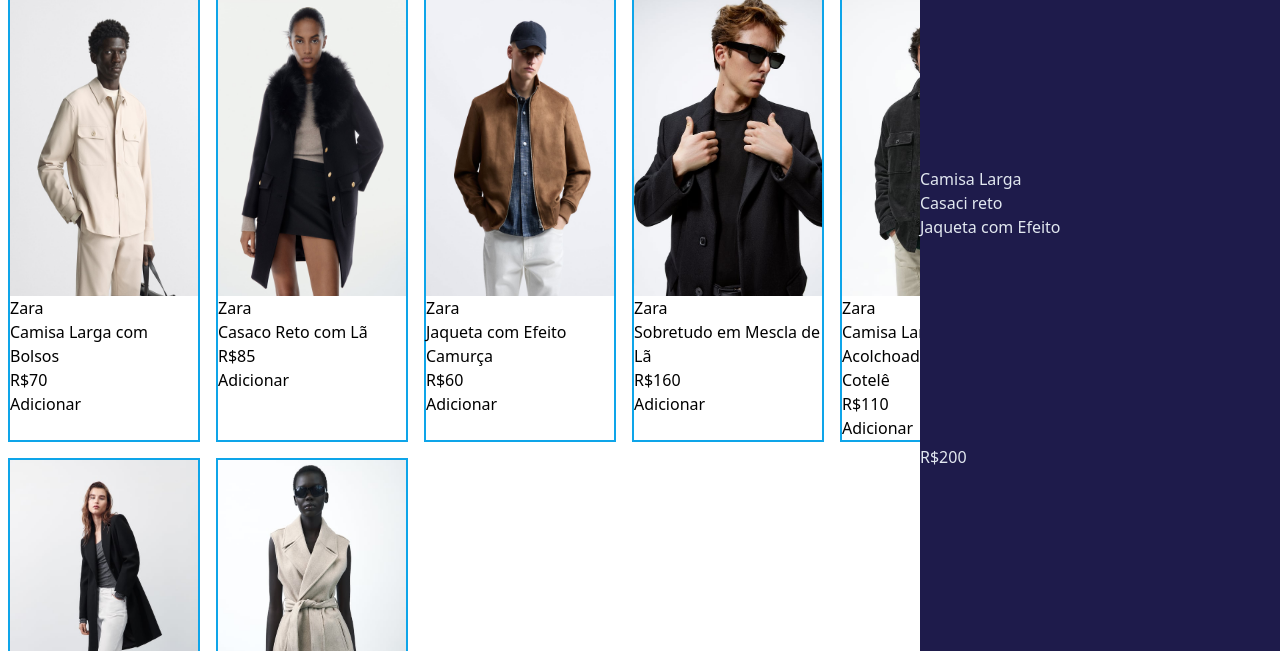
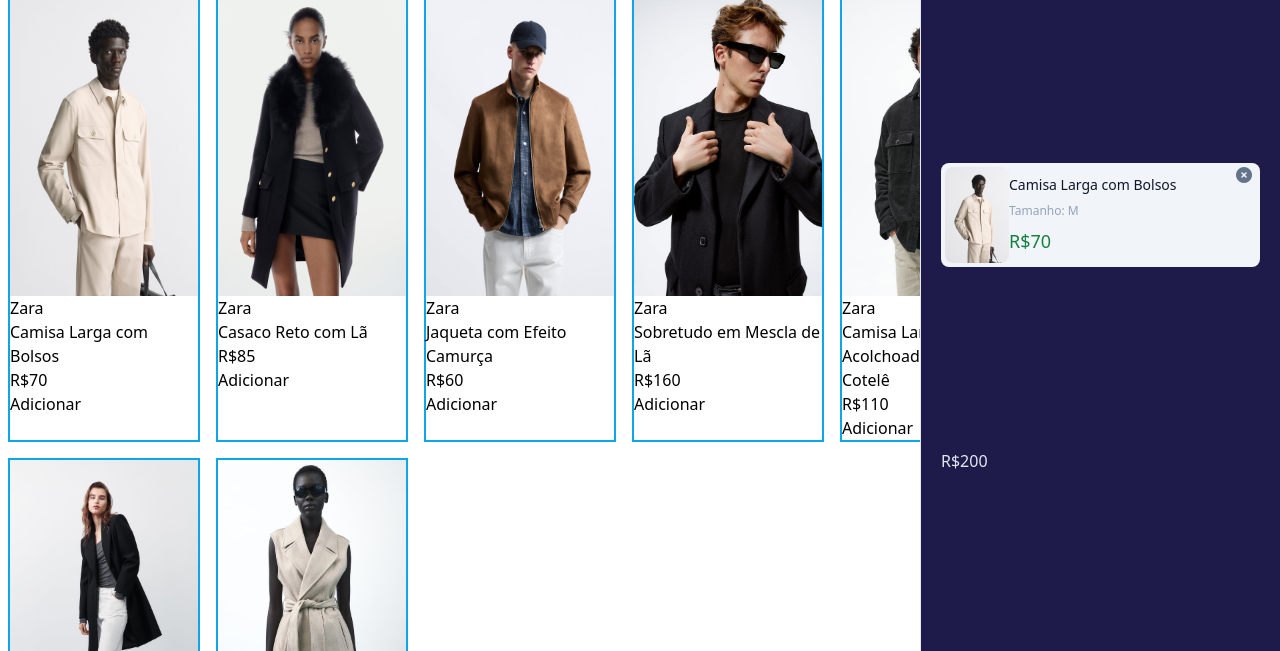
Before and after one commit to douglas-dmc/magazine, a website built with Vite: page index.html in a window 1280 px wide. Shown: the part 94-745 px from the top of the page. Built offline with nearby package versions, Linux system fonts and the light colour scheme.

Commit message:
aula 3 em andamento

```diff
--- a/index.html
+++ b/index.html
@@ -15,20 +15,36 @@
     </head>
     <body>
         <section
-            class="fixed top-0 right-[0px] bg-indigo-950 h-screen w-[360px] text-slate-200 flex flex-col justify-between"
+            class="fixed top-0 right-[0px] bg-indigo-950 h-screen w-[360px] text-slate-200 flex flex-col justify-between duration-200 z-50 border-l border-slate-200 p-5"
             id="carrinho"
         >
             <div id="cabecalho-carrinho" class="flex justify-between m-4">
                 <p>Meu carrinho</p>
-                <button id="fechar-carrinho"><i class="fa-solid fa-circle-xmark"></i></button>
+                <button id="fechar-carrinho">
+                    <i class="fa-solid fa-circle-xmark"></i>
+                </button>
             </div>
             <section id="produtos-carrinho">
-              <p>Camisa Larga</p>
-              <p>Casaci reto</p>
-              <p>Jaqueta com Efeito</p>
+                <article class="flex bg-slate-100 rounded-lg p-1 relative">
+                    <button id="fechar-carrinho" class="absolute top-0 right-2">
+                        <i class="fa-solid fa-circle-xmark text-slate-500 hover:text-slate-800"></i>
+                    </button>
+                    <img
+                        src="./assets/img/product-1.jpg"
+                        alt="Carrinho: produto 1"
+                        class="h-24 rounded-lg"
+                    />
+                    <div class="py-2 flex flex-col justify-between">
+                        <p class="text-slate-900 text-sm">Camisa Larga com Bolsos</p>
+                        <p class="text-slate-400 text-xs">Tamanho: M</p>
+                        <p class="text-green-700 text-lg">R$70</p>
+                    </div>
+                </article>
             </section>
             <p id="preco-total">R$200</p>
-            <button class="bg-slate-200 text-slate-900 p-1">Finalizar Compra</button>
+            <button class="bg-slate-200 text-slate-900 p-1">
+                Finalizar Compra
+            </button>
         </section>
         <header class="flex justify-between items-end bg-indigo-950 p-2">
             <img
@@ -38,7 +54,9 @@
             />
             <div class="text-slate-200 flex gap-2 mx-2">
                 <button><i class="fa-solid fa-user"></i></button>
-                <button id="abrir-carrinho"><i class="fa-solid fa-cart-shopping"></i></button>
+                <button id="abrir-carrinho">
+                    <i class="fa-solid fa-cart-shopping"></i>
+                </button>
             </div>
         </header>
         <main>
```
